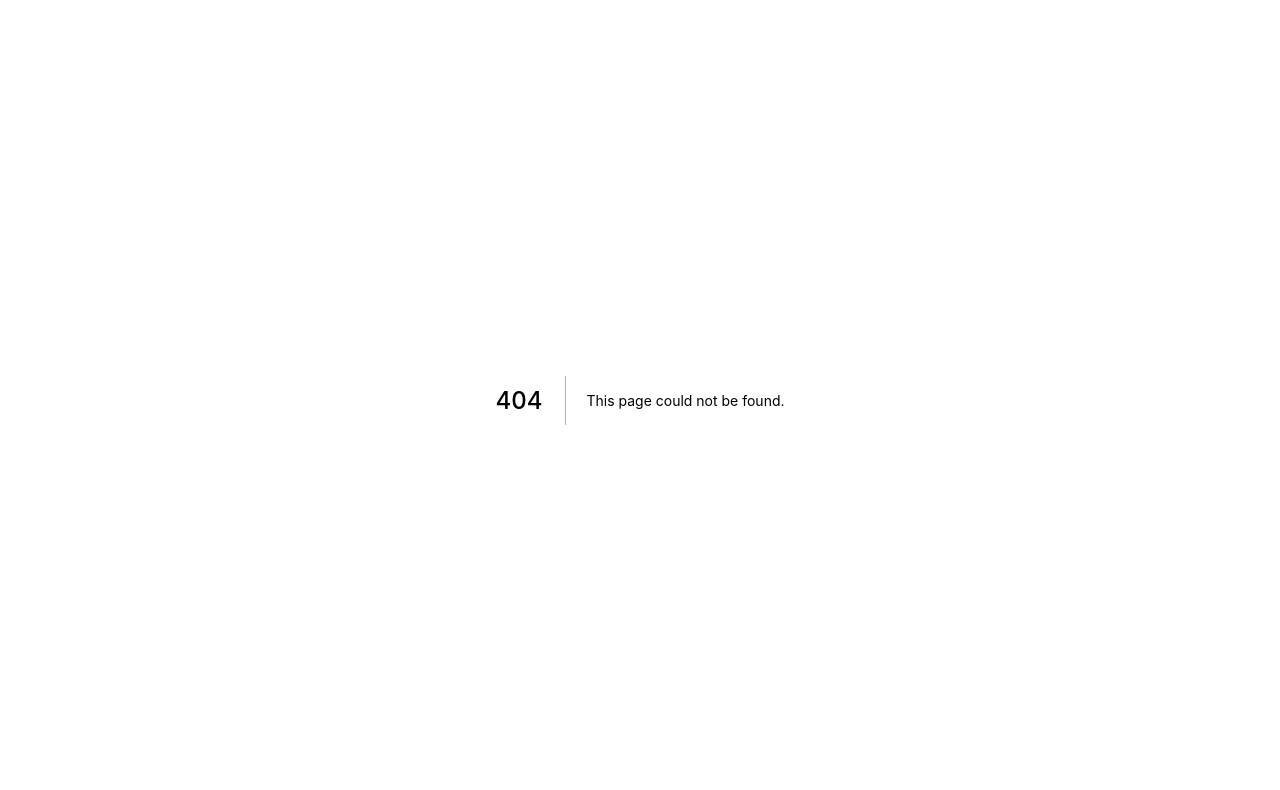
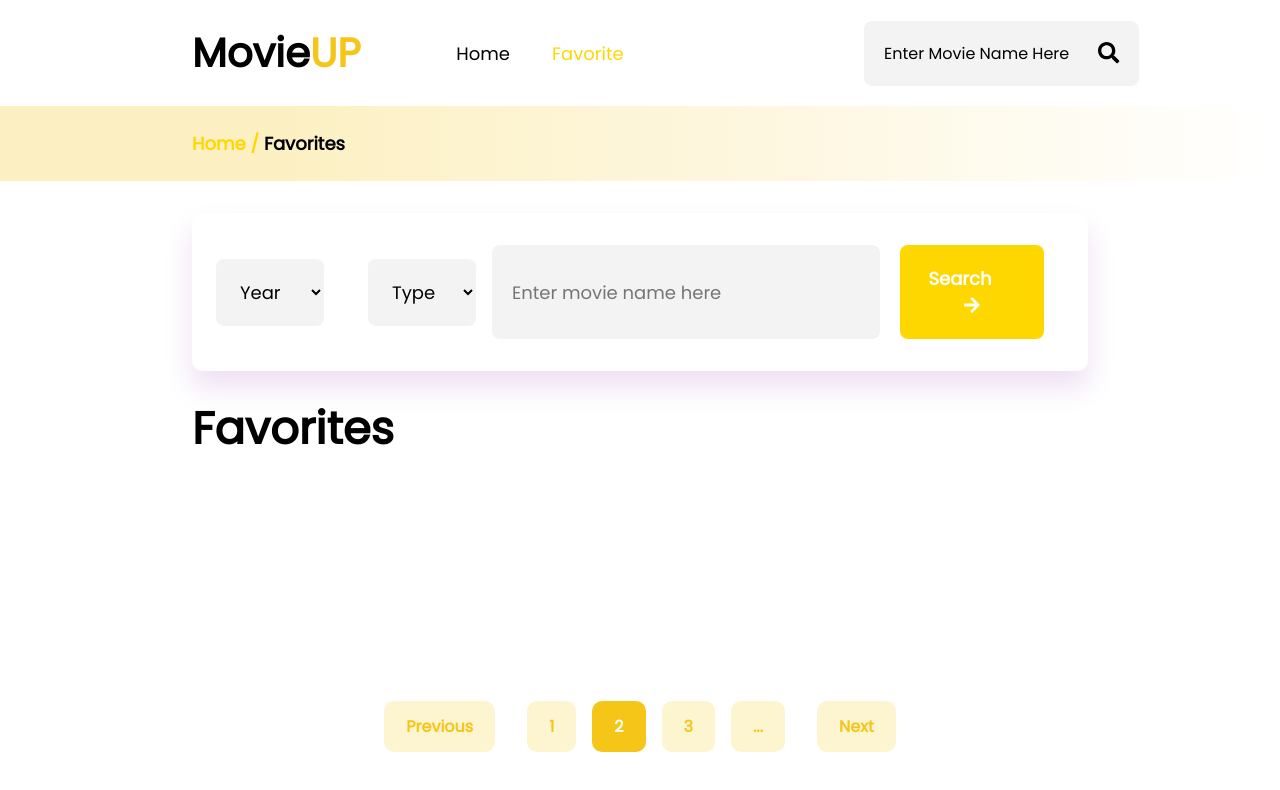
Before and after one commit to kocagozcem/movieup, a Next.js app: page /favorites in a window 1280 px wide. Before the commit this address had no page. Shown: the top 790 px of the page. Built offline with nearby package versions, Linux system fonts and the light colour scheme.

Commit message:
Added: Favorites page

```diff
--- /dev/null
+++ b/pages/favorites.js
@@ -0,0 +1,44 @@
+import Head from "next/head";
+import { useEffect, useState } from "react";
+import Breadcrumbs from "../components/breadcrumbs/breadcrumbs";
+import Header from "../components/header/header";
+import MovieCard from "../components/movie-card/movie-card";
+import MovieFilter from "../components/movie-filter/movie-filter";
+import PageTitle from "../components/page-title/page-title";
+import Paging from "../components/paging/paging";
+import styles from "../styles/favorites.module.scss";
+
+export default function Favorites() {
+  const [favorites, setFavorites] = useState([]);
+
+  // Get favorites list from local host
+  useEffect(async () => {
+    setFavorites(JSON.parse(localStorage.getItem("favorites")) || []);
+  }, []);
+
+  return (
+    <div className={styles.container}>
+      <Head>
+        <title>MovieUP | Favorites</title>
+      </Head>
+
+      <main className={styles.main}>
+        <Header />
+        <Breadcrumbs crumbs="Favorites" />
+        <div className={styles.filterContainer}>
+          <MovieFilter />
+        </div>
+        <PageTitle title="Favorites" />
+
+        <div className={styles.movies}>
+          {favorites.map((result) => (
+            <MovieCard key={result["imdbID"]} imdbID={result["imdbID"]}>
+              {console.log(result["imdbID"])}{" "}
+            </MovieCard>
+          ))}
+        </div>
+        <Paging />
+      </main>
+    </div>
+  );
+}
--- /dev/null
+++ b/styles/favorites.module.scss
@@ -0,0 +1,24 @@
+.container {
+  min-height: 100vh;
+  width: 100vw;
+  display: flex;
+  flex-direction: column;
+  justify-content: center;
+  align-items: center;
+
+  .main {
+    flex: 1;
+    display: flex;
+    flex-direction: column;
+    align-self: stretch;
+
+    .movies {
+      display: flex;
+      flex-wrap: wrap;
+      justify-content: space-between;
+      flex: 1;
+      padding: 0 15vw;
+      margin-bottom: 3rem;
+    }
+  }
+}
```
